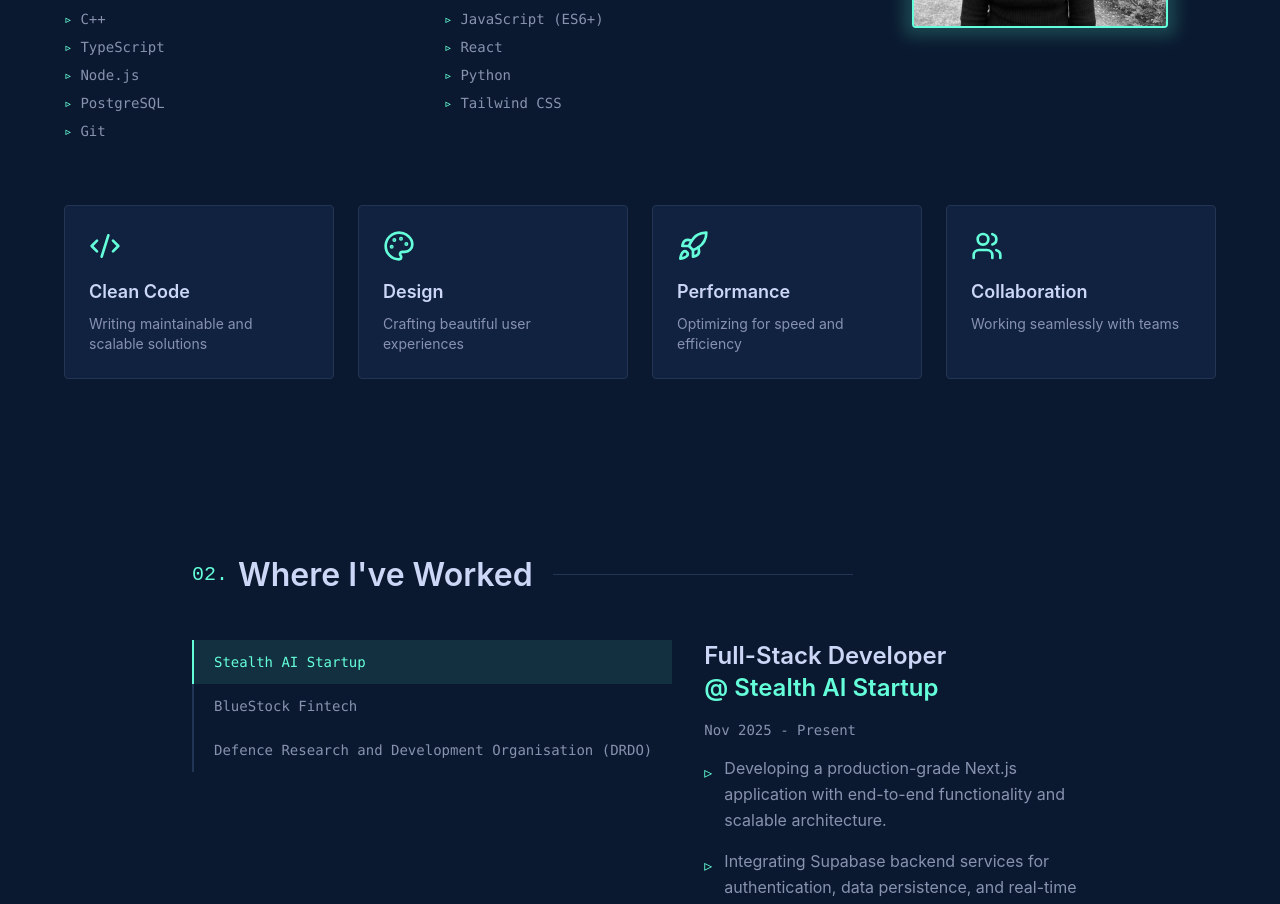
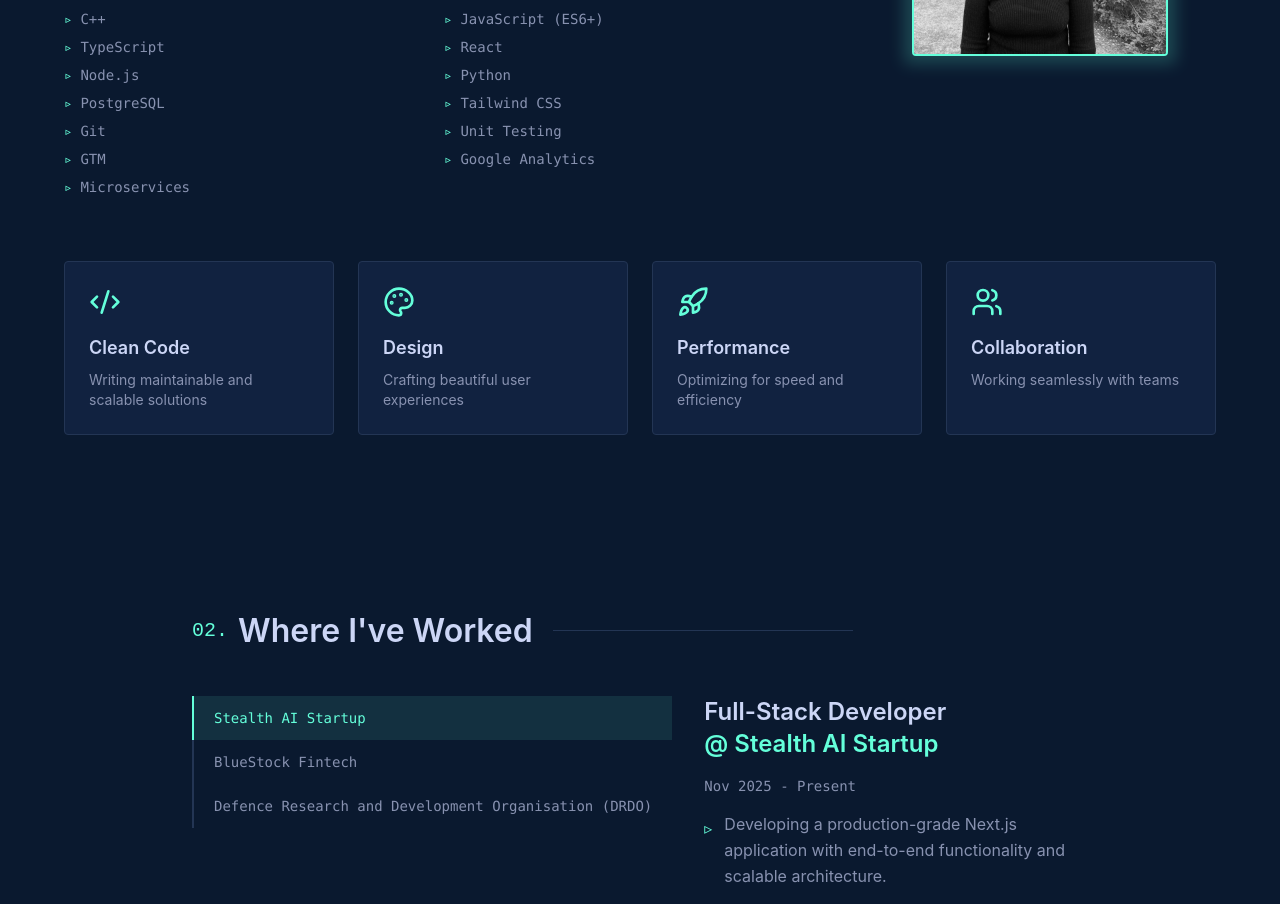
Before and after one commit to Riddz04/portfolio, a React (Vite) app: page / in a window 1280 px wide. Shown: the part 1800-2704 px from the top of the page. Built offline with nearby package versions, Linux system fonts and the light colour scheme.

Commit message:
more skills

```diff
--- a/src/components/About.tsx
+++ b/src/components/About.tsx
@@ -15,6 +15,10 @@ const About = () => {
     "PostgreSQL",
     "Tailwind CSS",
     "Git",
+    "Unit Testing",
+    "GTM",
+    "Google Analytics",
+    "Microservices",
   ];
 
   const highlights = [
```
